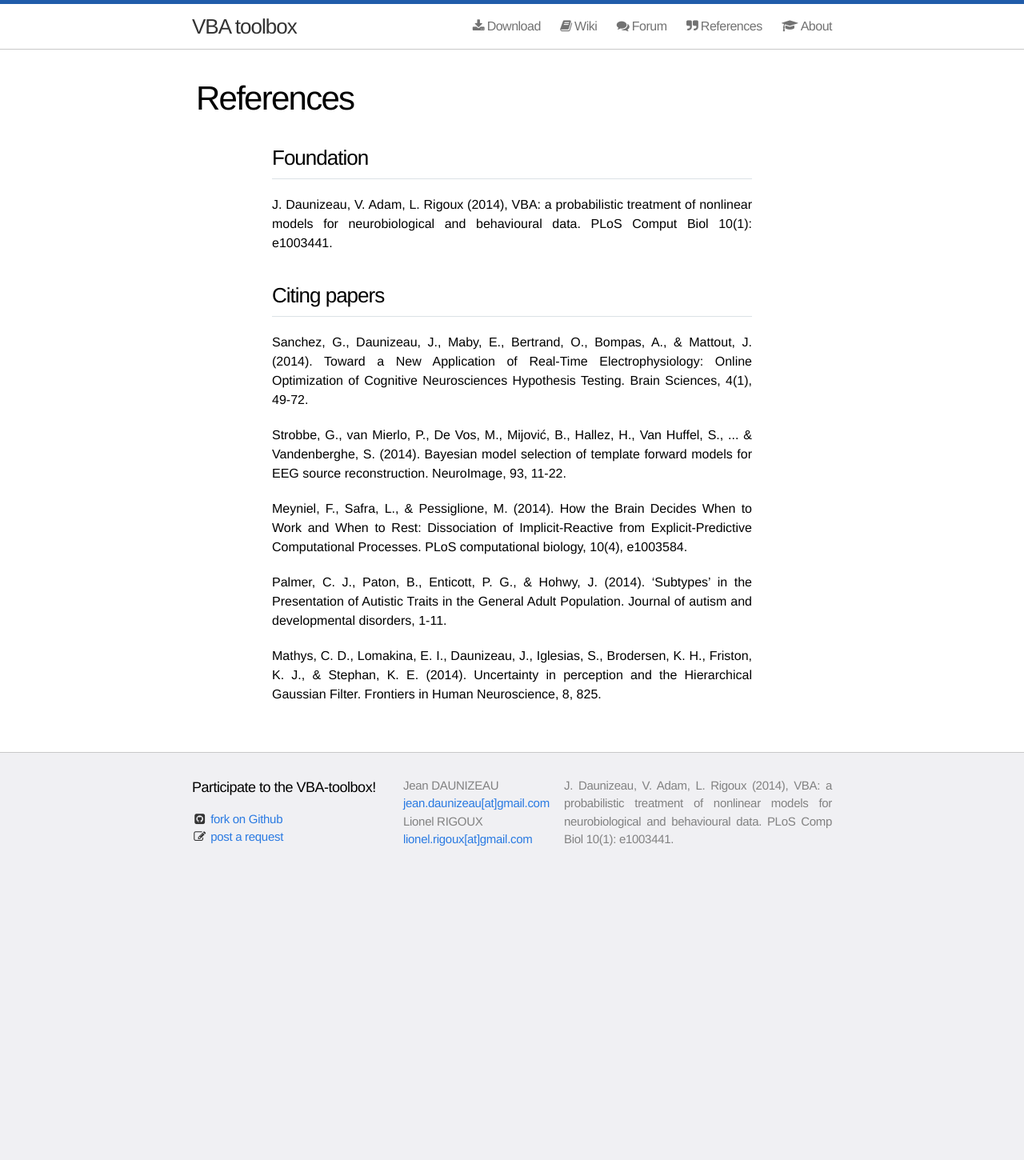
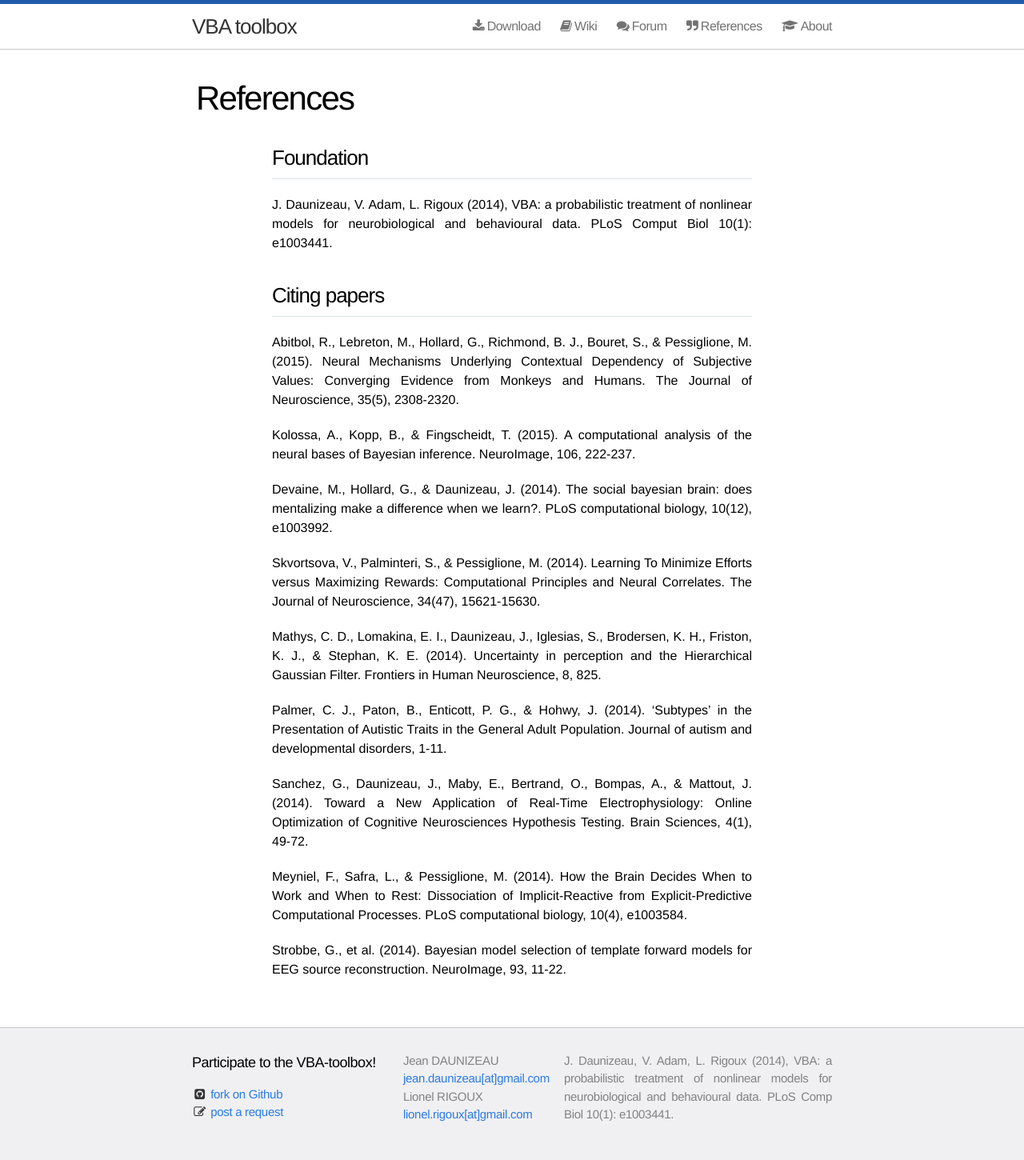
Before and after one commit to MBB-team/VBA-toolbox, a Jekyll site: the page built from references/index.html, in a window 1280 px wide. Shown: the whole page at 80% size. Built offline with Jekyll 4.4.1, drawn with Linux system fonts in a browser that asks for light colours; nearby versions of some CDN libraries; before the commit the page ends 1106 px from its top, so only the background shows below that.

Commit message:
Update index.html

```diff
--- a/references/index.html
+++ b/references/index.html
@@ -12,11 +12,31 @@
 <h2>Citing papers</h2>
 
 <p>
-Sanchez, G., Daunizeau, J., Maby, E., Bertrand, O., Bompas, A., & Mattout, J. (2014). Toward a New Application of Real-Time Electrophysiology: Online Optimization of Cognitive Neurosciences Hypothesis Testing. Brain Sciences, 4(1), 49-72.
+  Abitbol, R., Lebreton, M., Hollard, G., Richmond, B. J., Bouret, S., & Pessiglione, M. (2015). Neural Mechanisms Underlying Contextual Dependency of Subjective Values: Converging Evidence from Monkeys and Humans. The Journal of Neuroscience, 35(5), 2308-2320.
 </p>
 
 <p>
-Strobbe, G., van Mierlo, P., De Vos, M., Mijović, B., Hallez, H., Van Huffel, S., ... & Vandenberghe, S. (2014). Bayesian model selection of template forward models for EEG source reconstruction. NeuroImage, 93, 11-22.
+Kolossa, A., Kopp, B., & Fingscheidt, T. (2015). A computational analysis of the neural bases of Bayesian inference. NeuroImage, 106, 222-237.
+</p>
+
+<p>
+  Devaine, M., Hollard, G., & Daunizeau, J. (2014). The social bayesian brain: does mentalizing make a difference when we learn?. PLoS computational biology, 10(12), e1003992.
+</p>
+
+<p>
+  Skvortsova, V., Palminteri, S., & Pessiglione, M. (2014). Learning To Minimize Efforts versus Maximizing Rewards: Computational Principles and Neural Correlates. The Journal of Neuroscience, 34(47), 15621-15630.
+</p>
+
+<p>
+Mathys, C. D., Lomakina, E. I., Daunizeau, J., Iglesias, S., Brodersen, K. H., Friston, K. J., & Stephan, K. E. (2014). Uncertainty in perception and the Hierarchical Gaussian Filter. Frontiers in Human Neuroscience, 8, 825.
+</p>
+
+<p>
+Palmer, C. J., Paton, B., Enticott, P. G., & Hohwy, J. (2014). ‘Subtypes’ in the Presentation of Autistic Traits in the General Adult Population. Journal of autism and developmental disorders, 1-11.
+</p>
+
+<p>
+Sanchez, G., Daunizeau, J., Maby, E., Bertrand, O., Bompas, A., & Mattout, J. (2014). Toward a New Application of Real-Time Electrophysiology: Online Optimization of Cognitive Neurosciences Hypothesis Testing. Brain Sciences, 4(1), 49-72.
 </p>
 
 <p>
@@ -24,9 +44,5 @@
 </p>
 
 <p>
-Palmer, C. J., Paton, B., Enticott, P. G., & Hohwy, J. (2014). ‘Subtypes’ in the Presentation of Autistic Traits in the General Adult Population. Journal of autism and developmental disorders, 1-11.
+Strobbe, G., et al. (2014). Bayesian model selection of template forward models for EEG source reconstruction. NeuroImage, 93, 11-22.
 </p>
-
-<p>
-Mathys, C. D., Lomakina, E. I., Daunizeau, J., Iglesias, S., Brodersen, K. H., Friston, K. J., & Stephan, K. E. (2014). Uncertainty in perception and the Hierarchical Gaussian Filter. Frontiers in Human Neuroscience, 8, 825.
-</p>
```
